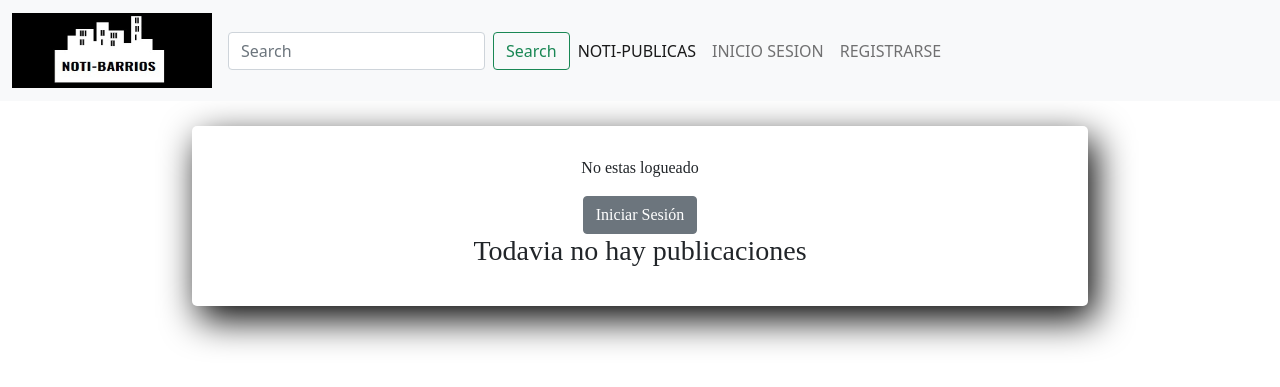
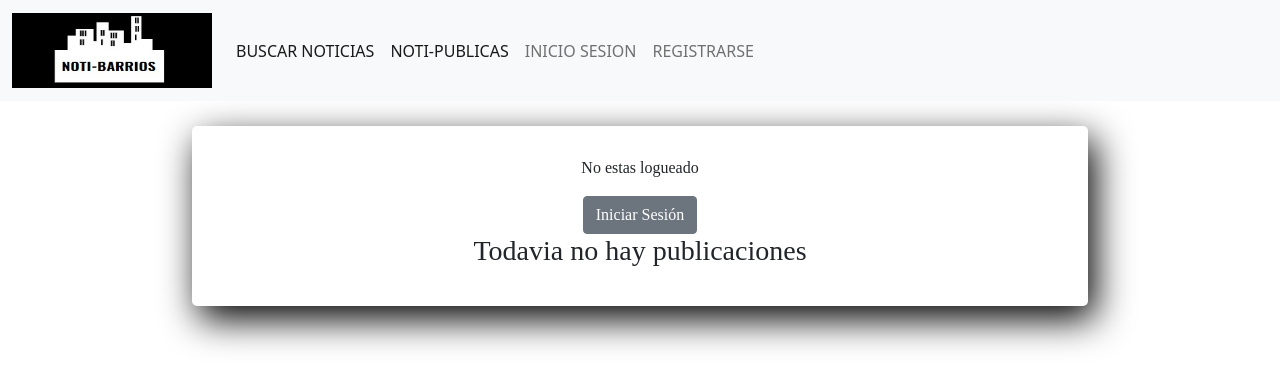
Before and after one commit to PedroFassanelli/TP_IW_2022, a Django app: page / in a window 1280 px wide. Shown: the top 387 px of the page. Run offline with Django 4.2, Linux system fonts and the light colour scheme; data that the repository does not hold is empty; some libraries are stand-ins or nearby versions.

Commit message:
cambios en template de busqueda

```diff
--- a/NotiBarrio/sitio/templates/base.html
+++ b/NotiBarrio/sitio/templates/base.html
@@ -21,15 +21,19 @@
                     <span class="navbar-toggler-icon"></span>
                   </button>
                   <div class="collapse navbar-collapse" id="navbarSupportedContent">
+                    <!--
                     <form class="d-flex">
                       <input class="form-control me-2" type="search" placeholder="Search" aria-label="Search">
                       <button class="btn btn-outline-success" type="submit">Search</button>
                     </form>
+                    -->
                     <ul class="navbar-nav me-auto mb-2 mb-lg-0">
+                      <li class="nav-item">
+                        <a class="nav-link active" aria-current="page" href="/sitio/search/">BUSCAR NOTICIAS</a>
+                      </li>
                       <li class="nav-item">
                         <a class="nav-link active" aria-current="page" href="{% url 'notipublicas' %}">NOTI-PUBLICAS</a>
                       </li>
-
                       {% if user.is_authenticated %}
                         <li class="nav-item">
                           <a class="nav-link active" aria-current="page" href="{% url 'mibarrio' %}">MI BARRIO</a>
--- a/NotiBarrio/sitio/templates/search/search.html
+++ b/NotiBarrio/sitio/templates/search/search.html
@@ -19,7 +19,7 @@
 
             {% for result in page.object_list %}
             <div class="publicacion">
-                <h3>{{ result.title }}</h3>
+                <h3><a href="/sitio/detallepublicacion/{{result.pk}}">{{ result.title }}</a></h3>
                 <p>{{ result.texto }}</p>
                 <p>{{ result.location }} - {{ result.user }} - {{ result.publicationdate}}</p>
                 <img src="{{ result.image_one }}" alt="">
```
